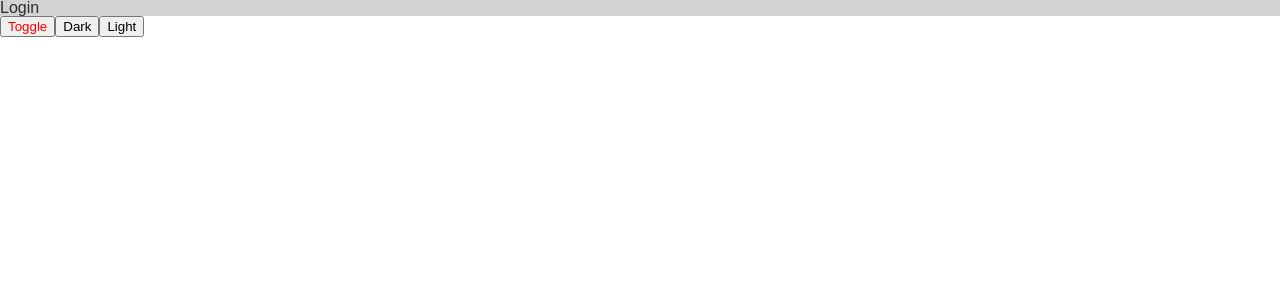
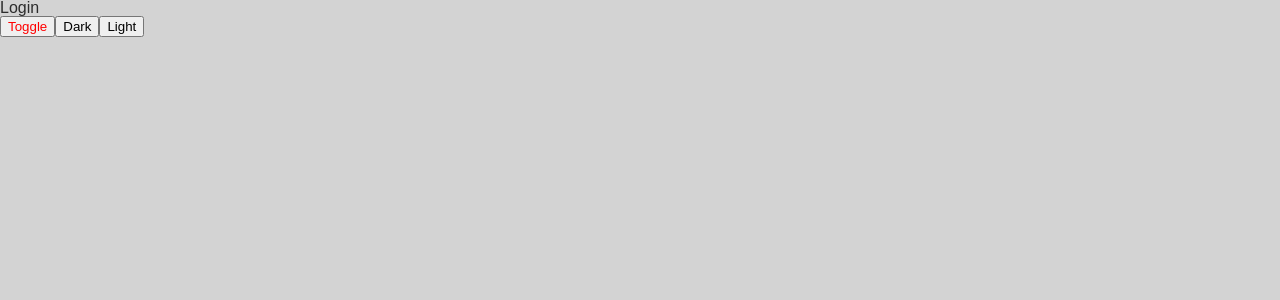
Before and after one commit to dev-t2/expo-kakao-friend-list, a React (Create React App) app: page / in a window 1280 px wide. Shown: the top 300 px of the page. Built offline with nearby package versions, Linux system fonts and the light colour scheme.

Commit message:
Styled Components Global Style Update

```diff
--- a/src/App.tsx
+++ b/src/App.tsx
@@ -1,11 +1,11 @@
 import { memo } from 'react';
 import { useReactiveVar } from '@apollo/client';
 import { ThemeProvider } from 'styled-components';
-import { Reset } from 'styled-reset';
+import { Reset as StyledReset } from 'styled-reset';
 import { BrowserRouter as Router, Route, Switch } from 'react-router-dom';
 
 import { isDarkModeVar, isLoggedInVar } from './apollo';
-import { darkTheme, lightTheme } from './theme';
+import { darkTheme, GlobalStyle, lightTheme } from './style';
 import { Home, Login, NotFound } from './screen';
 
 const App = () => {
@@ -14,7 +14,8 @@ const App = () => {
 
   return (
     <ThemeProvider theme={isDarkMode ? darkTheme : lightTheme}>
-      <Reset />
+      <StyledReset />
+      <GlobalStyle />
 
       <Router>
         <Switch>
--- /dev/null
+++ b/src/style.ts
@@ -0,0 +1,17 @@
+import { createGlobalStyle, DefaultTheme } from 'styled-components';
+
+export const lightTheme: DefaultTheme = {
+  fontColor: '#2c2c2c',
+  bgColor: 'lightgray',
+};
+
+export const darkTheme: DefaultTheme = {
+  fontColor: 'lightgray',
+  bgColor: '#2c2c2c',
+};
+
+export const GlobalStyle = createGlobalStyle(({ theme }) => ({
+  body: {
+    backgroundColor: theme.bgColor,
+  },
+}));
--- a/src/theme.ts
+++ /dev/null
@@ -1,11 +0,0 @@
-import { DefaultTheme } from 'styled-components';
-
-export const lightTheme: DefaultTheme = {
-  fontColor: '#2c2c2c',
-  bgColor: 'lightgray',
-};
-
-export const darkTheme: DefaultTheme = {
-  fontColor: 'lightgray',
-  bgColor: '#2c2c2c',
-};
```
